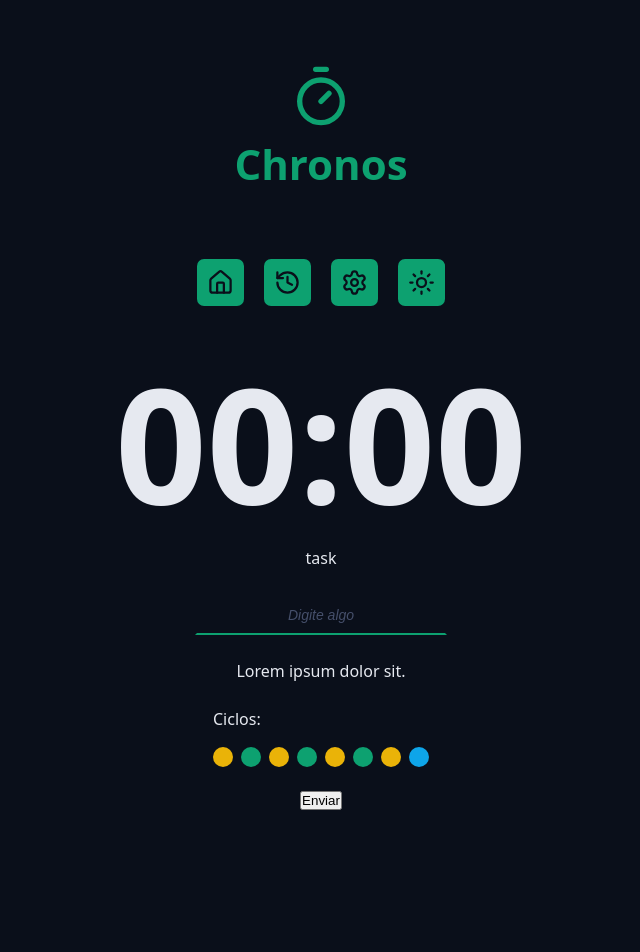
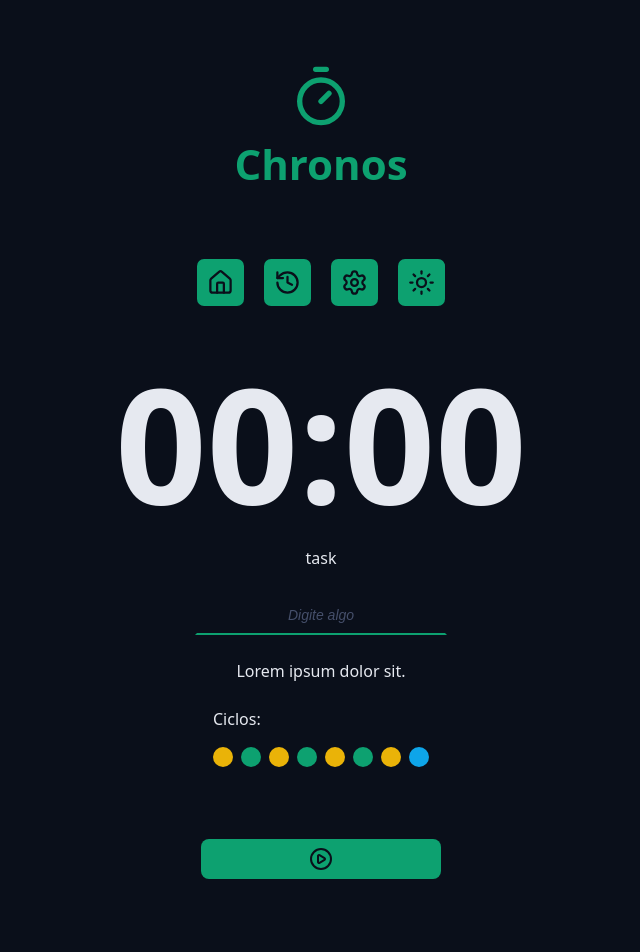
Before and after one commit to Camiloruas/pomodoro-timer, a React (Vite) app: page / in a window 1280 px wide. Shown: the top 952 px of the page, without its empty margins (319-959 px from the left). Before the commit the page ends 810 px from the top, so only its background shows below. Built offline with nearby package versions, Linux system fonts and the light colour scheme.

Commit message:
button creation

```diff
--- a/src/App.tsx
+++ b/src/App.tsx
@@ -1,3 +1,5 @@
+import { PlayCircleIcon, StopCircleIcon } from "lucide-react";
+import { Button } from "./components/Button";
 import { Container } from "./components/Container";
 import { CountDown } from "./components/CountDown";
 import { Cycles } from "./components/Cycles";
@@ -31,7 +33,6 @@
               id="meuInput"
               type="text"
               placeholder="Digite algo"
-
             />
           </div>
 
@@ -40,11 +41,12 @@
           </div>
 
           <div className="formRow">
-            <Cycles/>
+            <Cycles />
           </div>
 
           <div className="formRow">
-            <button>Enviar</button>
+            <Button icon={<PlayCircleIcon />} color="green" />
+            <Button icon={<StopCircleIcon />} color="red" />
           </div>
         </form>
       </Container>
--- /dev/null
+++ b/src/components/Button/index.tsx
@@ -0,0 +1,16 @@
+import styles from "./styles.module.css";
+
+type ButtonProps = {
+  icon: React.ReactNode;
+  color?: "green" | "red";
+} & React.ComponentProps<"button">;
+
+export function Button({ icon, color = "green", ...props }: ButtonProps) {
+  return (
+    <>
+      <button className={`${styles.button} ${styles[color]}`} {...props}>
+        {icon}
+      </button>
+    </>
+  );
+}
--- /dev/null
+++ b/src/components/Button/styles.module.css
@@ -0,0 +1,32 @@
+.button {
+  border: none;
+  background: var(--primary);
+  color: var(--text-over-primary);
+  display: flex;
+  align-items: center;
+  justify-content: center;
+  min-width: 24rem;
+  padding: 0.8rem;
+  border-radius: 0.8rem;
+  margin: 4.8rem;
+  cursor: pointer;
+  transition: all 0.1s ease-in-out;
+}
+
+.button svg {
+  width: 2.4rem;
+  height: 2.4rem;
+}
+.button:hover {
+  filter: brightness(80%);
+}
+
+.green {
+  background: var(--primary);
+  color: var(--text-over-primary);
+}
+
+.red {
+  background: var(--error);
+  color: var(--text-over-error);
+}
```
